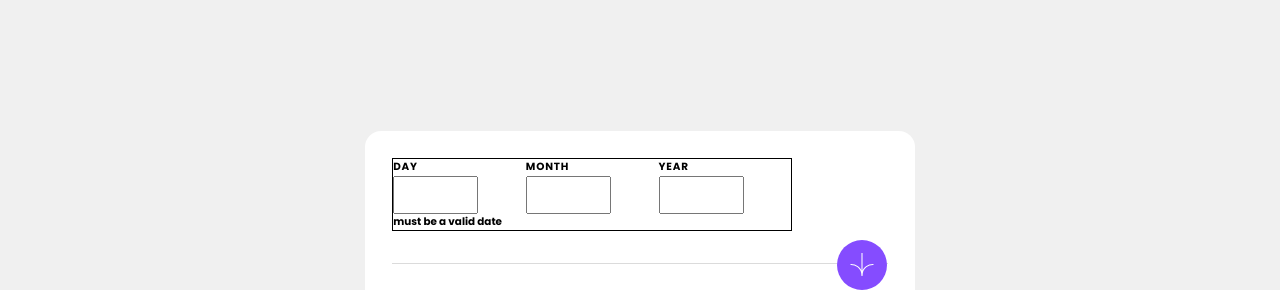
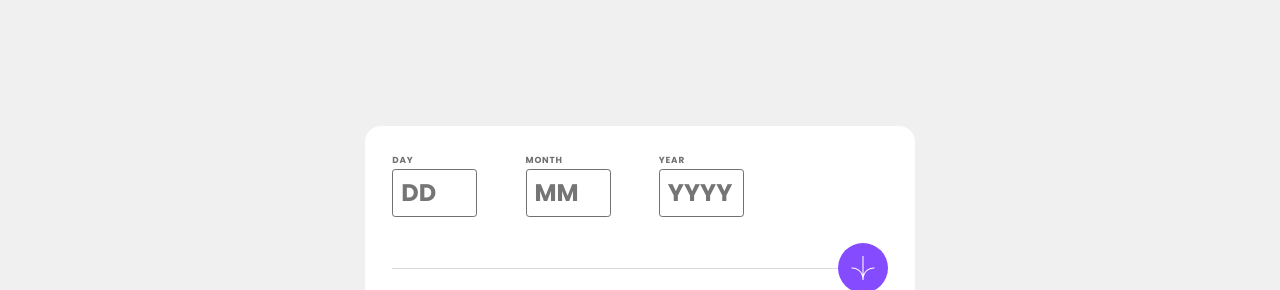
Before and after one commit to shahrokh0796/age-calculator, a website built with webpack: page src/index.html in a window 1280 px wide. Shown: the part 66-356 px from the top of the page. Built offline with nearby package versions, Linux system fonts and the light colour scheme.

Commit message:
UI Complete, age calculation onClick  in progress

```diff
--- a/src/index.html
+++ b/src/index.html
@@ -18,25 +18,28 @@
 
   <main class="main">
     <div class="container">
-      <button class="container-icon-arrow">
-          <img src="./assets/images/icon-arrow.svg" alt="icon-arrow">
-      </button>
       <form action="" class="form">
         <div class="fieldset">
           <label for="day">Day</label>
-          <input type="text" name="day" id="day">
-          <small>must be a valid date</small>
+          <input type="text" name="day" id="day" placeholder="DD">
+          <small</small>
         </div>
         <div class="fieldset margin-left-right">
           <label for="month">Month</label>
-          <input type="text" name="month" id="month">
+          <input type="text" name="month" id="month" placeholder="MM">
+          <small></small>
         </div>
         <div class="fieldset">
           <label for="year">Year</label>
-          <input type="text" name="year" id="year">
+          <input type="text" name="year" id="year" placeholder="YYYY">
+          <small></small>
         </div>
       </form>
-      <div class="hr-line"></div>
+      <div class="hr-line">
+        <button class="container-icon-arrow">
+          <img src="./assets/images/icon-arrow.svg" alt="icon-arrow">
+      </button>
+      </div>
       <div class="container-output-age">
         <p>
           <time>- -</time>
--- a/src/styles/styles.scss
+++ b/src/styles/styles.scss
@@ -54,7 +54,6 @@ input {
     padding: 1.7rem;
     border-radius: 1rem;
     border-end-end-radius: 5rem;
-    position: relative;
 }
 
 .margin-left-right {
@@ -64,7 +63,7 @@ input {
 .form {
     display: flex;
     max-width: 400px;
-    border: 1px solid black;
+    margin-block-end: 3rem;
 }
 
 
@@ -73,10 +72,15 @@ input {
     display: flex;
     flex-direction: column;
 
+    small, label {
+        color: hsl(0, 1%, 44%);
+        margin-block: 0.100rem;
+        margin-inline-end: 0.5rem;
+        font-size: 0.550rem;
+        font-family: bold;
+    }
+
     label {
-        font-family: bold;
-        font-size: 0.650rem;
-        margin-block-end: 0.100rem;
         letter-spacing: 0.0500rem;
         text-transform: uppercase;
     }
@@ -85,18 +89,23 @@ input {
         inline-size: 100%;
         max-inline-size: 85px;
         padding: 0.300rem 0.500rem;
+        outline: none;
+        border: 1px solid hsl(0, 1%, 44%);
+        border-radius: 0.2rem;
         font-family: bold;
+        font-size:1.5rem;
+        cursor: pointer;
     }
 
-    small {font-size: 0.650rem; font-family:bold;}
+    input:hover {border: 1px solid hsl(259, 100%, 65%);}
 }
 
 .hr-line {
     background-color: hsl(0, 0%, 86%);
     inline-size: 100%;
     block-size: 0.063rem;
-    margin-block-start: 2rem;
     margin-block-end: 1.9rem;
+    position: relative;
 }
 
 
@@ -107,9 +116,13 @@ input {
     position: absolute;
     background-color: hsl(259, 100%, 65%);
     padding: 0.800rem;
-    top: 7rem; right: 50%;
+    top: -1.55rem; right: 0;
     border: none;
     cursor:pointer;
+}
+
+.container-icon-arrow:hover {
+    background-color: hsl(0, 0%, 8%);
 }
 
 .container-output-age {
@@ -123,9 +136,10 @@ input {
     }
 }
 
-@media  screen and (min-width: 400px) {
+@media  screen and (max-width: 391px) {
+
     .container-icon-arrow {
-        top: 6.8rem; right: 1.75rem;
-        cursor:pointer;
+        transform: translateX(-50%);
+        left: 50%;
     }
 }
```
